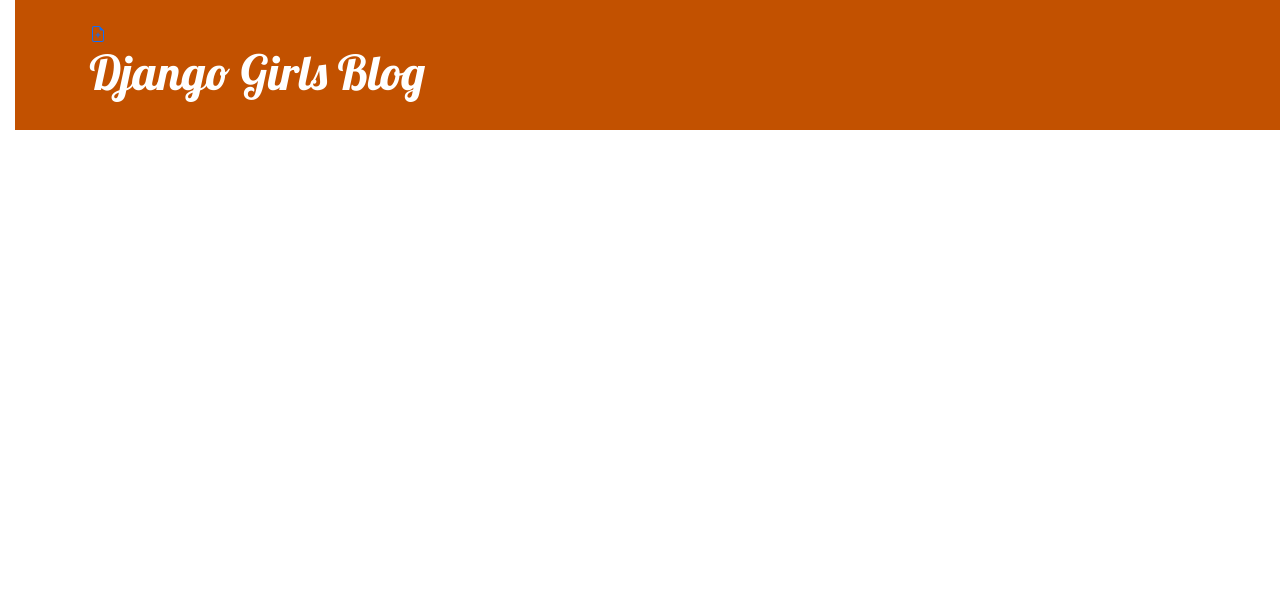
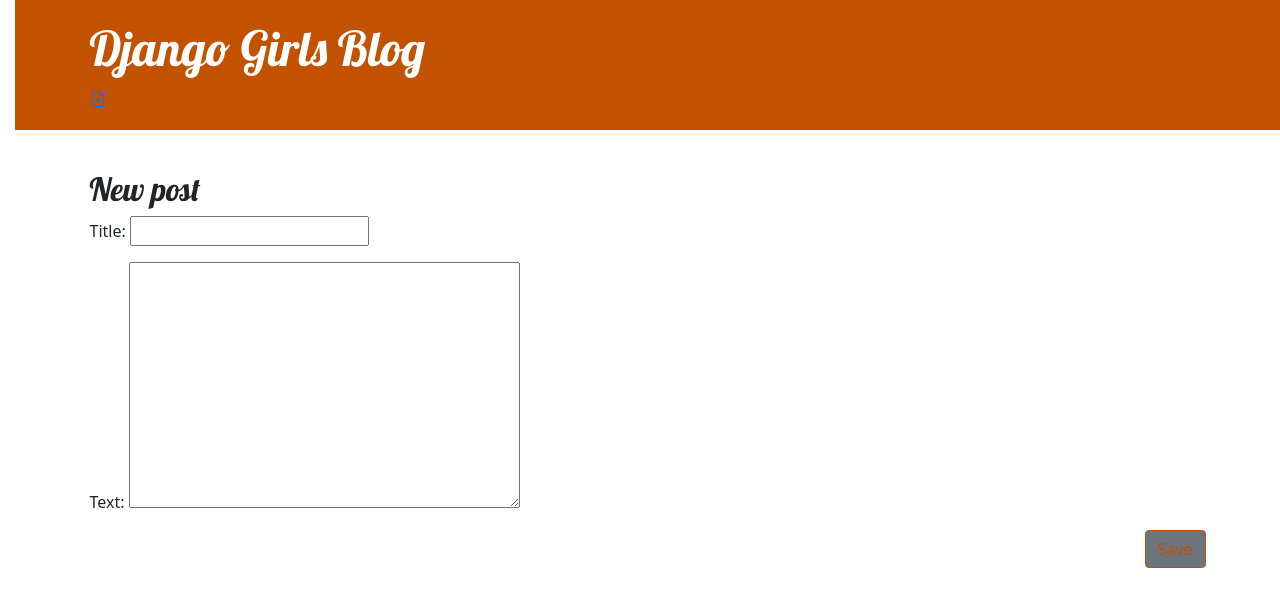
Before and after one commit to Duharumman/my-first-blog, a Django app: page /post/new/ in a window 1280 px wide. Shown: the top 607 px of the page. Run offline with Django 3.2, Linux system fonts and the light colour scheme.

Commit message:
Added views to create/edit blog post inside the site.

```diff
--- a/blog/templates/blog/base.html
+++ b/blog/templates/blog/base.html
@@ -10,10 +10,11 @@
     <body>
         <header class="page-header">
             <div class="container">
+                  <h1><a href="/">Django Girls Blog</a></h1>
                 <a href="{% url 'post_new' %}" class="top-menu">
                     {% include './icons/file-earmark-plus.svg' %}
                 </a>
-                <h1><a href="/">Django Girls Blog</a></h1>
+
             </div>
         </header>
         <main class="content container">
--- a/blog/templates/blog/post_edit.html
+++ b/blog/templates/blog/post_edit.html
@@ -1,30 +1,9 @@
 {% extends 'blog/base.html' %}
-{% load static %}
-<!DOCTYPE html>
-<html>
-    <head>
-        <title>Django Girls blog</title>
-        <link rel="stylesheet" href="{% static 'css/blog.css' %}">
-        <link rel="stylesheet" href="https://cdn.jsdelivr.net/npm/bootstrap@5.1.3/dist/css/bootstrap.min.css" integrity="sha384-1BmE4kWBq78iYhFldvKuhfTAU6auU8tT94WrHftjDbrCEXSU1oBoqyl2QvZ6jIW3" crossorigin="anonymous">
+{% block content %}
 
-
-    </head>
-    <body>
-
-        <header>
-            <h1><a href="/">Django Girls Blog</a></h1>
-        </header>
-        <main class="container">
-            <div class="row">
-                <div class="col">
-                  <h2>New post</h2>
-                  <form method="POST" class="post-form">{% csrf_token %}
-                      {{ form.as_p }}
-                      <button type="submit" class="save btn btn-secondary">Save</button>
-                  </form>
-                </div>
-            </div>
-        </main>
-
-</body>
-</html>
+      <h2>New post</h2>
+      <form method="POST" class="post-form">{% csrf_token %}
+              {{ form.as_p }}
+          <button type="submit" class="save btn btn-secondary">Save</button>
+      </form>
+{% endblock %}
--- a/blog/urls.py
+++ b/blog/urls.py
@@ -4,5 +4,8 @@
 urlpatterns = [
     path('', views.post_list, name='post_list'),
     path('post/<int:pk>/', views.post_detail, name='post_detail'),
-    path('post/new/' ,views.post_new, name='post_new'),
+    path('post/new/',views.post_new, name='post_new'),
+    path('post/<int:pk>/edit/', views.post_edit, name='post_edit'),
+
+
 ]
--- a/blog/views.py
+++ b/blog/views.py
@@ -1,4 +1,5 @@
-from django.shortcuts import render ,get_object_or_404
+from django.shortcuts import render, get_object_or_404, redirect
+from django.template.context_processors import request
 from django.utils import timezone
 from .models import Post
 from .form import PostForm
@@ -10,9 +11,35 @@
 
 
 def post_new(request):
-    form = PostForm()
+
+    if request.method == "POST":
+        form = PostForm(request.POST)
+        if form.is_valid():
+            post = form.save(commit=False)
+            post.author = request.user
+            post.published_date =timezone.now()
+            post.save()
+            return redirect('post_detail', pk=post.pk)
+    else:
+        form = PostForm()
     return render(request, 'blog/post_edit.html',{'form' : form})
+
 
 def post_detail(request, pk):
     post = get_object_or_404(Post, pk=pk)
     return render(request, 'blog/post_detail.html', {'post': post})
+
+
+def post_edit (request, pk):
+    post =get_object_or_404(Post, pk=pk)
+    if request.method =="POST":
+        form = PostForm(request.POST, instance=post)
+        if form.is_valid():
+            post= form.save(commit=False)
+            post.author = request.user
+            post.published_date= timezone.now()
+            post.save()
+            return  redirect('post_detail', pk=post.pk)
+    else:
+        form = PostForm(instance=post)
+    return render(request , 'blog/post_edit.html' , {'form':form})
```
Also changed, not shown: blog/templates/blog/post_detail.html (+7 -0 lines), blog/templates/blog/icons/pencil-fill.svg (added).
